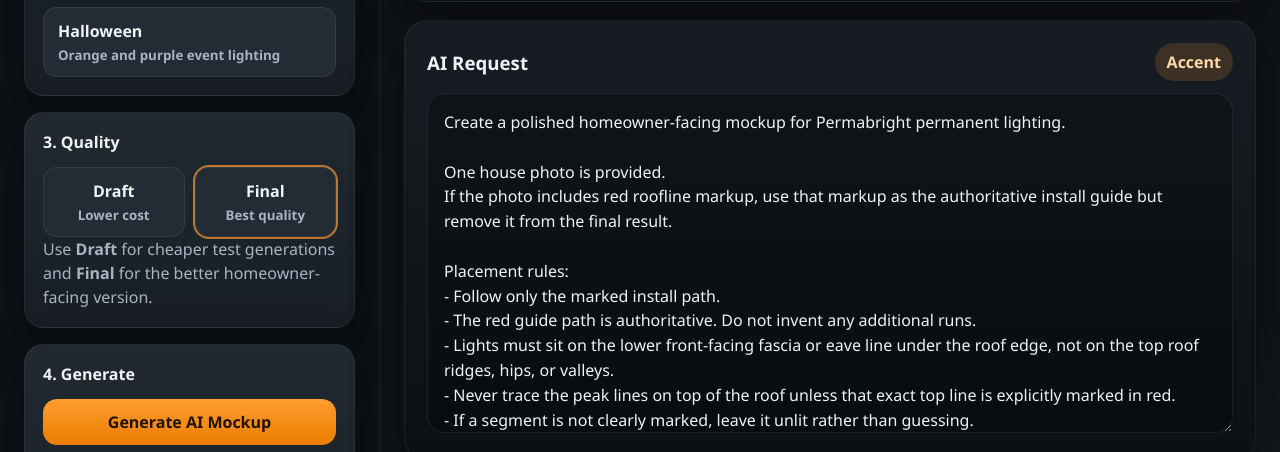
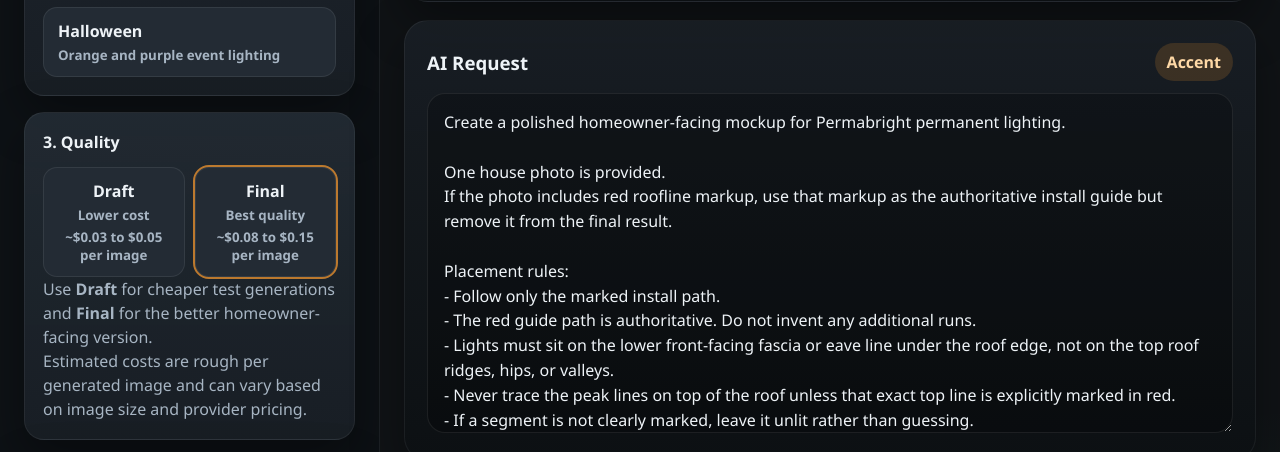
Before and after one commit to permabright/permabright-ai-mockup, a website: page index.html in a window 1280 px wide. Shown: the part 870-1322 px from the top of the page. Drawn offline with Linux system fonts and the light colour scheme.

Commit message:
Show estimated draft and final costs

```diff
--- a/app.js
+++ b/app.js
@@ -30,11 +30,13 @@
   draft: {
     name: "Draft",
     brief: "Lower cost",
+    cost: "~$0.03 to $0.05",
     promptNote: "Favor a cost-efficient draft while still following the marked install path accurately."
   },
   final: {
     name: "Final",
     brief: "Best quality",
+    cost: "~$0.08 to $0.15",
     promptNote: "Favor the highest quality realistic homeowner-facing render with accurate permanent bulb placement."
   }
 };
@@ -101,7 +103,7 @@
     const button = document.createElement("button");
     button.type = "button";
     button.className = "quality-button secondary-button";
-    button.innerHTML = `${mode.name}<small>${mode.brief}</small>`;
+    button.innerHTML = `${mode.name}<small>${mode.brief}</small><small>${mode.cost} per image</small>`;
     button.addEventListener("click", () => {
       state.qualityMode = key;
       render();
--- a/index.html
+++ b/index.html
@@ -43,6 +43,7 @@
         <h2>3. Quality</h2>
         <div id="qualityButtons" class="quality-toggle"></div>
         <p class="meta">Use <strong>Draft</strong> for cheaper test generations and <strong>Final</strong> for the better homeowner-facing version.</p>
+        <p class="meta">Estimated costs are rough per generated image and can vary based on image size and provider pricing.</p>
       </section>
 
       <section class="panel">
```
